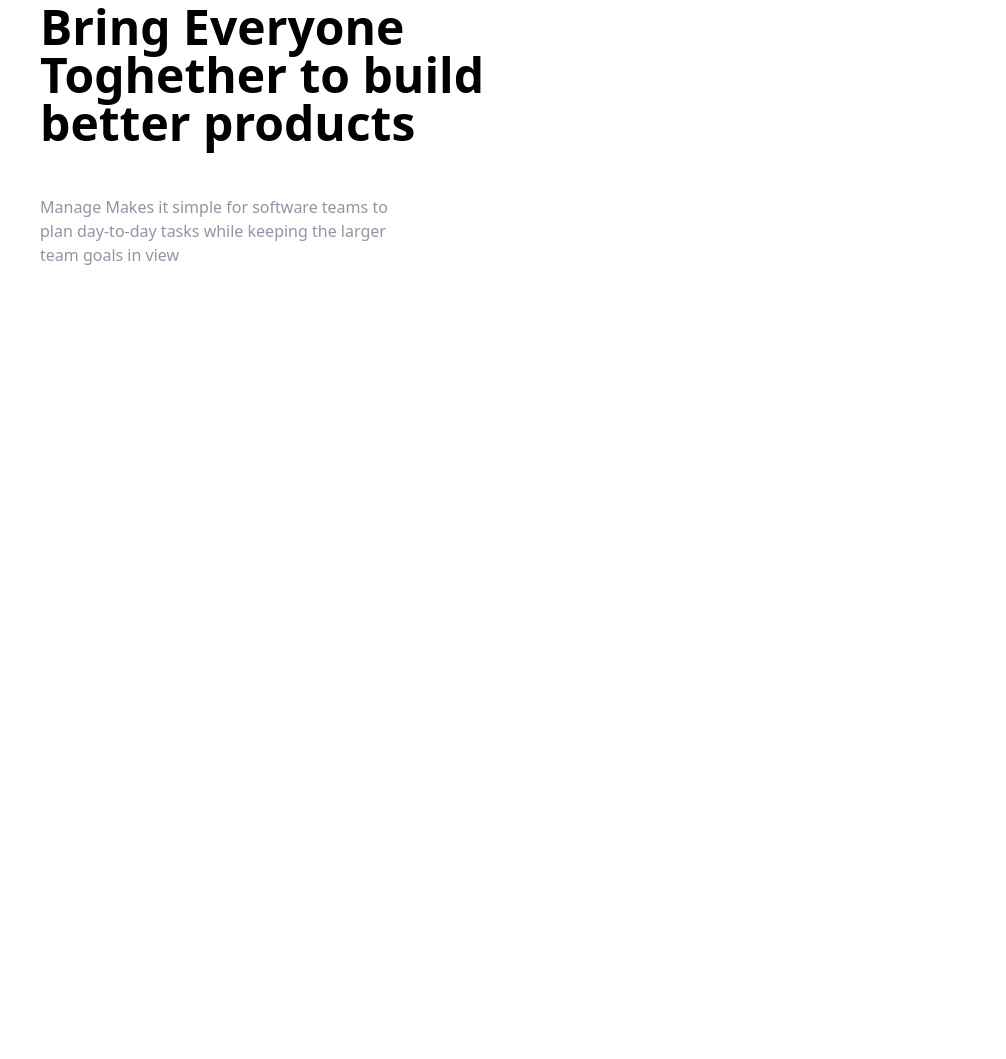
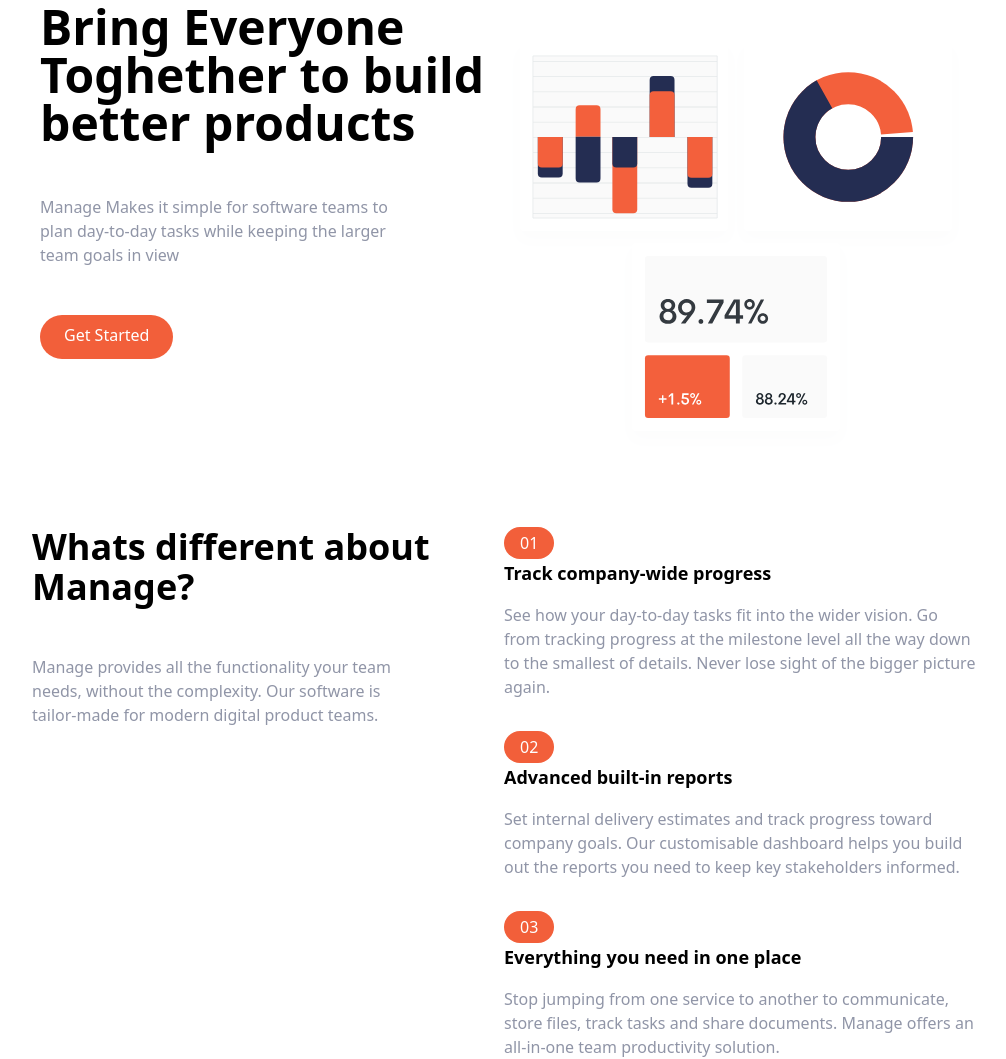
Before and after one commit to bilalgit98/TailwindCrashCourse, a website: page index.html in a window 1280 px wide. Shown: the part 129-1188 px from the top of the page, without its empty margins (136-1142 px from the left). Before the commit the page ends 800 px from the top, so only its background shows below. Drawn offline with Linux system fonts and the light colour scheme.

Commit message:
Features Section

```diff
--- a/index.html
+++ b/index.html
@@ -49,9 +49,135 @@
             Manage Makes it simple for software teams to plan day-to-day tasks
             while keeping the larger team goals in view
           </p>
+          <div class="flex justify-center md:justify-start">
+            <a
+              href="#"
+              class="p-3 px-6 pt-2 text-white bg-brightRed rounded-full baseline hover:bg-brightRedLight"
+              >Get Started</a
+            >
+          </div>
         </div>
         <!--image-->
-        <div></div>
+        <div class="md:w-1/2">
+          <img src="img/illustration-intro.svg" alt="" />
+        </div>
+      </div>
+    </section>
+
+    <!--Features Section-->
+    <section id="features">
+      <!--Flex Container-->
+      <div
+        class="container flex flex-col px-4 mx-auto mt-10 space-y-12 md:space-y-0 md:flex-row"
+      >
+        <!--Whats Different-->
+        <div class="flex flex-col space-y-12 md:w-1/2">
+          <h2 class="max-w-md text-4xl font-bold text-center md:text-left">
+            Whats different about Manage?
+          </h2>
+          <div class="p max-w-sm text-center text-darkGrayishBlue md:text-left">
+            Manage provides all the functionality your team needs, without the
+            complexity. Our software is tailor-made for modern digital product
+            teams.
+          </div>
+        </div>
+
+        <!--Numbered list-->
+        <div class="flex flex-col space-y-8 md:w-1/2">
+          <!--List item 1-->
+          <div
+            class="flex flex-col space-y-3 md:space-y-0 md:space-x-6:md:flex-row"
+          >
+            <!--Heading-->
+            <div
+              class="rounded-l-full bg-brightRedSuperLight md:bg-transparent"
+            >
+              <div class="flex item-center space-x-2">
+                <div
+                  class="px-4 py-2 text-white rounded-full md:py-1 bg-brightRed"
+                >
+                  01
+                </div>
+                <h3 class="text-base font-bold md:mb-4 md:hidden">
+                  Track company-wide progress
+                </h3>
+              </div>
+            </div>
+            <div>
+              <h3 class="hidden mb-4 text-lg font-bold md:block">
+                Track company-wide progress
+              </h3>
+              <p class="text-darkGrayishBlue">
+                See how your day-to-day tasks fit into the wider vision. Go from
+                tracking progress at the milestone level all the way down to the
+                smallest of details. Never lose sight of the bigger picture
+                again.
+              </p>
+            </div>
+          </div>
+
+          <!--List item 2-->
+          <div
+            class="flex flex-col space-y-3 md:space-y-0 md:space-x-6:md:flex-row"
+          >
+            <!--Heading-->
+            <div
+              class="rounded-l-full bg-brightRedSuperLight md:bg-transparent"
+            >
+              <div class="flex item-center space-x-2">
+                <div
+                  class="px-4 py-2 text-white rounded-full md:py-1 bg-brightRed"
+                >
+                  02
+                </div>
+                <h3 class="text-base font-bold md:mb-4 md:hidden">
+                  Advanced built-in reports
+                </h3>
+              </div>
+            </div>
+            <div>
+              <h3 class="hidden mb-4 text-lg font-bold md:block">
+                Advanced built-in reports
+              </h3>
+              <p class="text-darkGrayishBlue">
+                Set internal delivery estimates and track progress toward
+                company goals. Our customisable dashboard helps you build out
+                the reports you need to keep key stakeholders informed.
+              </p>
+            </div>
+          </div>
+
+          <!--List item 3-->
+          <div
+            class="flex flex-col space-y-3 md:space-y-0 md:space-x-6:md:flex-row"
+          >
+            <!--Heading-->
+            <div
+              class="rounded-l-full bg-brightRedSuperLight md:bg-transparent"
+            >
+              <div class="flex item-center space-x-2">
+                <div
+                  class="px-4 py-2 text-white rounded-full md:py-1 bg-brightRed"
+                >
+                  03
+                </div>
+                <h3 class="text-base font-bold md:mb-4 md:hidden">
+                  Everything you need in one place
+                </h3>
+              </div>
+            </div>
+            <div>
+              <h3 class="hidden mb-4 text-lg font-bold md:block">
+                Everything you need in one place
+              </h3>
+              <p class="text-darkGrayishBlue">
+                Stop jumping from one service to another to communicate, store
+                files, track tasks and share documents. Manage offers an
+                all-in-one team productivity solution.
+              </p>
+            </div>
+          </div>
+        </div>
       </div>
     </section>
   </body>
```
Also changed, not shown: css/main.css.
